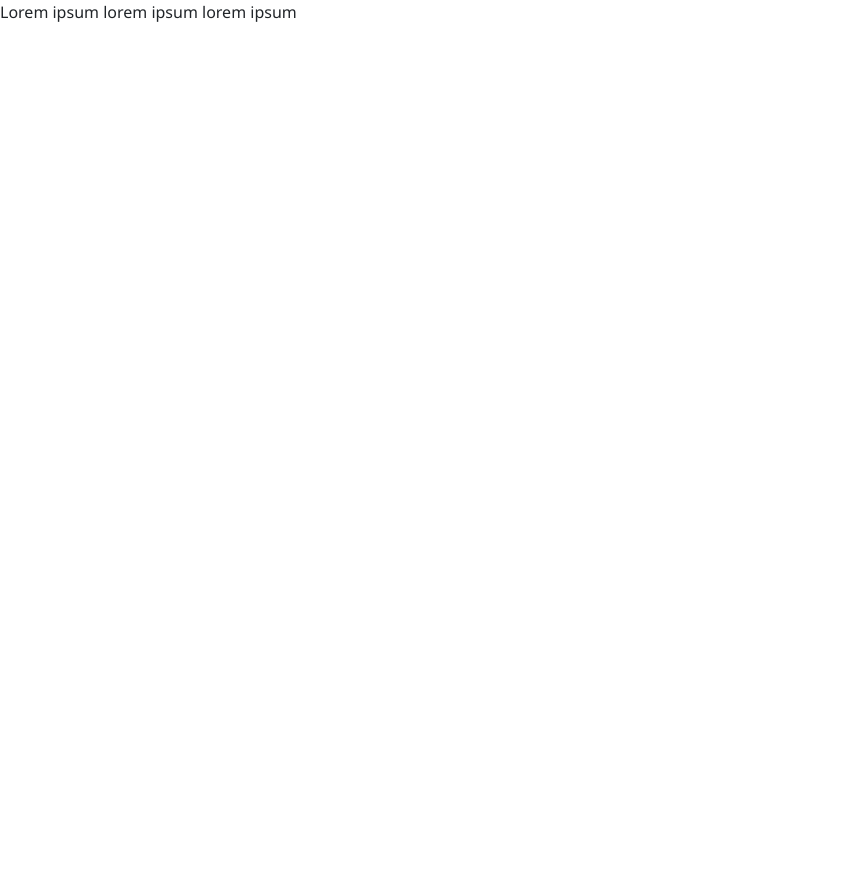
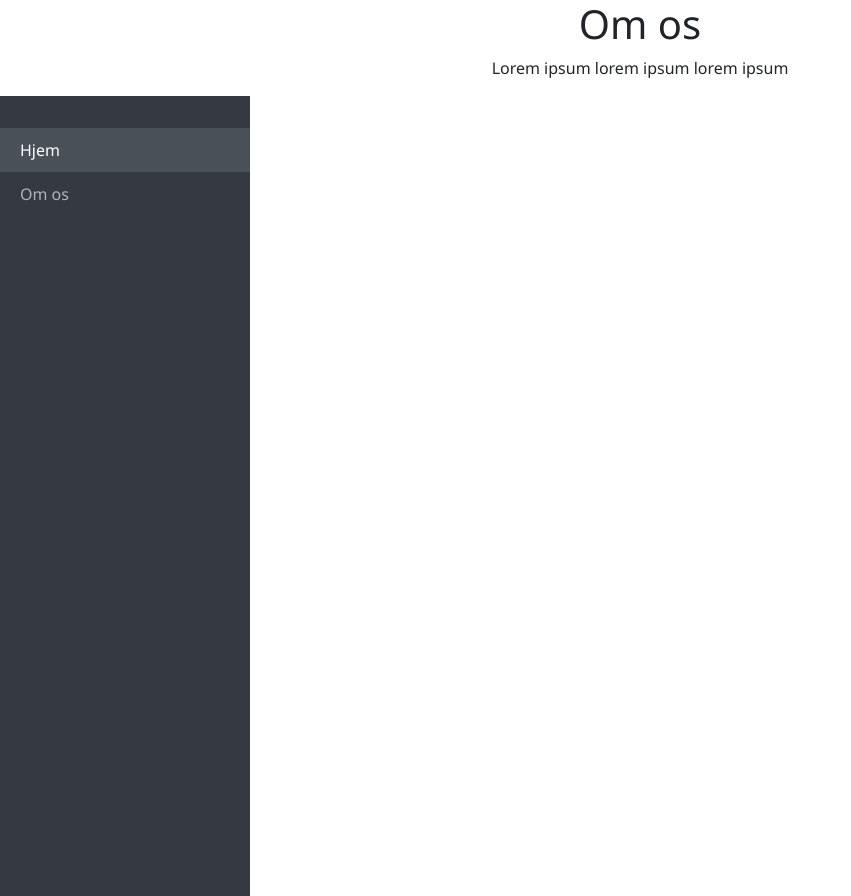
Before and after one commit to Gissung/WebsitetilBoligboostopgave, a plain HTML site: page about.html in a window 1280 px wide. Shown: the whole page, without its empty margins (0-851 px from the left). Before the commit the page ends 800 px from the top, so only its background shows below. Drawn offline with nearby package versions, Linux system fonts and the light colour scheme.

Commit message:
opdatering af om os siden

```diff
--- a/about.html
+++ b/about.html
@@ -9,5 +9,11 @@
     <title>Om os</title>
 </head>
 <body>
-    <p>Lorem ipsum lorem ipsum lorem ipsum</p>
+    <h1 class="text-center">Om os</h1>
+    <p class="text-center">Lorem ipsum lorem ipsum lorem ipsum</p>
+    <div class="sidebar">
+    <h4></h4>
+    <a href="index.html" class="active">Hjem</a>
+    <a href="about.html">Om os</a>
+    </div>
 </body>
```
